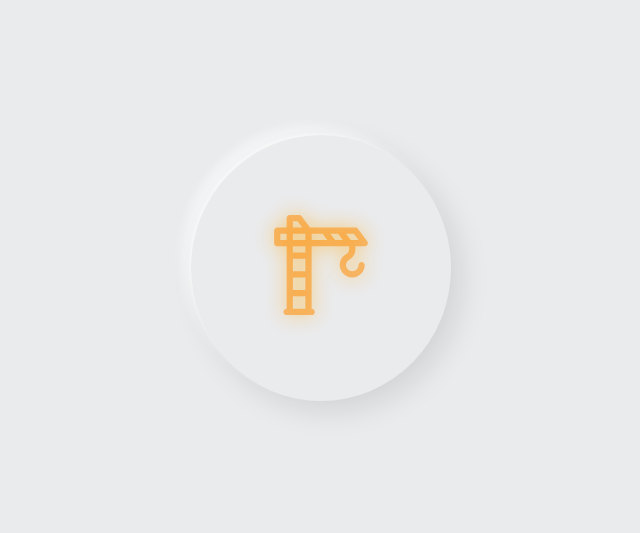
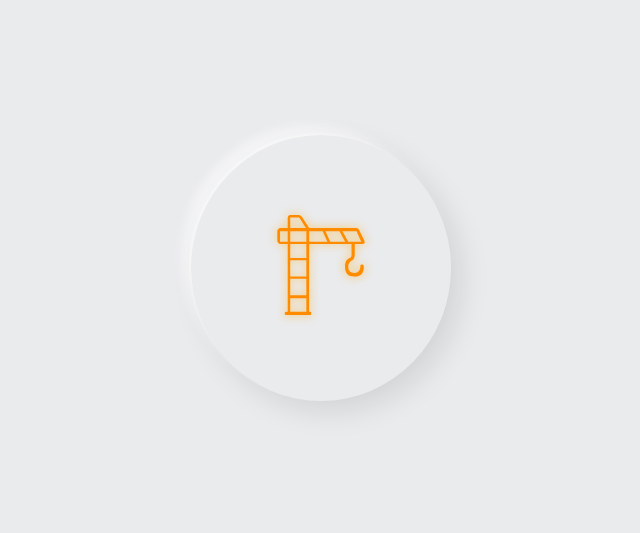
Before and after one commit to johndosselman/coming-soon-page, a plain HTML site: page index.html in a window 1280 px wide. Shown: the top 533 px of the page, without its empty margins (319-959 px from the left). Drawn offline with Linux system fonts and the light colour scheme.

Commit message:
replaced svg with custom thin svg

```diff
--- a/index.html
+++ b/index.html
@@ -11,14 +11,9 @@
   <body>
     <div class="container">
       <div class="container-item1">
-        <svg
-          height="100px"
-          width="100px"
-          viewBox="0 0 512 512"
-          class="svg-glow"
-        >
+        <svg class="svg-glow" width="100" height="100" viewBox="0 0 678 775">
           <path
-            d="M492.796,134.398l-48-64C441.78,66.367,437.038,64,431.999,64H199.997L156.796,6.398C153.78,2.367,149.038,0,143.999,0h-48  C87.163,0,80,7.164,80,16v48H31.999C23.163,64,16,71.164,16,80v64c0,8.836,7.163,16,15.999,16H80v320c-9,0-16.001,7.164-16.001,16  s7.163,16,15.999,16h16h96h16c8.836,0,16.001-7.164,16.001-16S217,480,208,480V160h192v16.969c0,9.484-4.735,17.922-12.071,21.508  c-22.164,10.828-35.93,32.875-35.93,57.523c0,34.695,29.312,64,64.008,64c35.289,0,63.992-28.711,63.992-64c0-8.836-7.164-16-16-16  c-8.836,0-16,7.164-16,16c0,17.648-14.352,32-31.992,32c-17.055,0-32.008-14.953-32.008-32c0-12.328,6.891-23.352,17.977-28.773  C420.218,218.313,432,198.586,432,176.969V160h47.999c6.063,0,11.602-3.422,14.313-8.844  C497.022,145.734,496.436,139.25,492.796,134.398z M327.997,128l-24-32h40.004l24,32H327.997z M112,32h23.999l23.999,32H112V32z   M176,96v32h-64V96H176z M48,128V96h32v32H48z M112,320h64v64h-64V320z M176,288h-64v-64h64V288z M112,480v-64h64v64H112z M176,192  h-64v-32h64V192z M208,96h56.001l24,32H208V96z M407.997,128l-24-32h40.002l24,32H407.997z"
+            d="M675.5 200L632.502 113C627.789 106.702 621.875 100 614.002 100H247.002L189.502 11.5C184.789 5.20156 170.875 0 163.002 0H100.5C86.6938 0 81 11.1937 81 25V100H25.5016C11.6953 100 0.5 111.194 0.5 125L0.500006 200C0.500006 213.806 11.6953 225 25.5016 225H81V750C71.9984 750 57.5 750 57.5 760.5C57.5 774.306 61.6953 775 75.5016 775H100.5H225.502H252.5C262.5 775 262.5 774.806 262.5 761C262.5 750 261.064 750 247.002 750V225H575.502V276.514C575.502 291.333 579.462 322.897 568 328.5C533.369 345.419 525.503 361.487 525.503 400C525.503 454.211 546.3 477.5 600.513 477.5C655.652 477.5 666 445.5 670.5 413C670.5 399.194 673.306 383 659.5 383C645.694 383 644 386.194 644 400C644 427.575 628.075 450 600.513 450C557.5 450 550.5 426.636 550.5 400C550.5 380.737 558.18 363.47 575.502 355C604.005 341.072 600.513 310.291 600.513 276.514V225H657.002C666.475 225 669.502 225 674.502 219.5C678.736 211.028 677.502 209.5 675.5 200ZM410.498 207L373.998 125H482.502L525.503 207H410.498ZM100.5 20H170.5L222 100H100.5V20ZM225.502 125V207H100.5V125H225.502ZM22 207V125H81V207H22ZM100.5 494H225.502V622H100.5V494ZM225.502 477.5H100.5V350H225.502V477.5ZM100.5 750V645H225.502V750H100.5ZM225.502 334H100.5V225H225.502V334ZM247.002 125H351.998L388.5 207H247.002V125ZM550.5 207L505.002 125H614.002L650.5 207H550.5Z"
           />
         </svg>
       </div>
--- a/stylesheet.css
+++ b/stylesheet.css
@@ -25,6 +25,6 @@ body {
 }
 
 .svg-glow {
-  fill: #ff8c0088;
-  filter: drop-shadow(0 0 10px orange);
+  fill: #ff8c00;
+  filter: drop-shadow(0 0 5px rgba(255, 166, 0, 0.671));
 }
```
